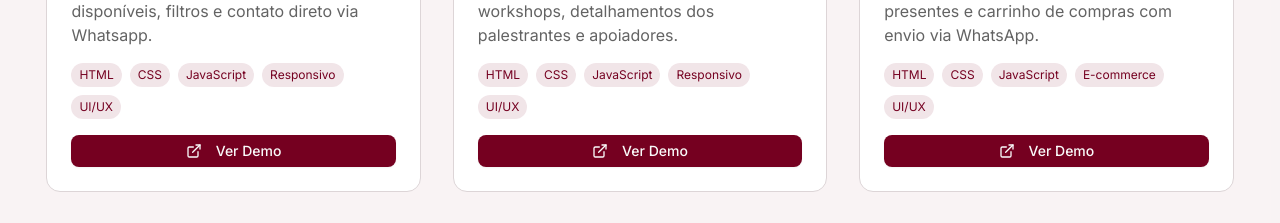
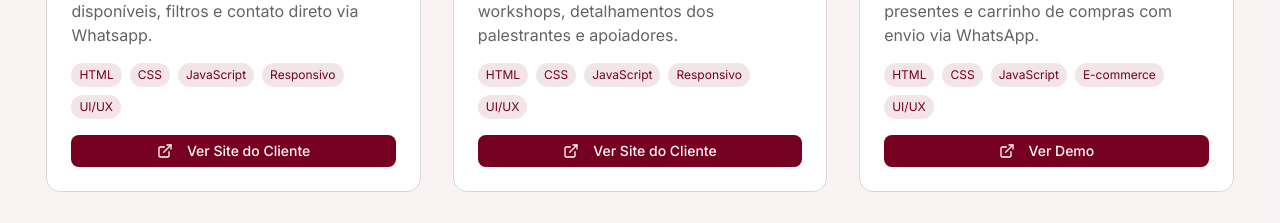
Before and after one commit to renanponick/SPA-portfolio, a React (Vite) app: page / in a window 1280 px wide. Shown: the part 1960-2183 px from the top of the page. Built offline with nearby package versions, Linux system fonts and the light colour scheme.

Commit message:
Sync: Commit automático

```diff
--- a/src/components/Projects.jsx
+++ b/src/components/Projects.jsx
@@ -67,7 +67,7 @@ const Projects = () => {
                     onClick={() => window.open(project.liveUrl, '_blank')}
                   >
                     <ExternalLink className="w-4 h-4 mr-2" />
-                    Ver Demo
+                    { project.isClient ? "Ver Site do Cliente" : "Ver Demo" }
                   </Button>
                 </div>
               </div>
--- a/src/data/projects.js
+++ b/src/data/projects.js
@@ -15,14 +15,16 @@ export const projects = [
       description: "Plantaforma de cursos do SENAC Hub - Joinville, com apresentação dos cursos disponíveis, filtros e contato direto via Whatsapp.",
       image: hubCapa,
       technologies: ["HTML", "CSS", "JavaScript", "Responsivo", "UI/UX"],
-      liveUrl: "https://senachubdetecnologia.sc.senac.br/"
+      liveUrl: "https://senachubdetecnologia.sc.senac.br/",
+      isClient: true
     },
     {
       title: "SENAC Tech - Joinville",
       description: "Plataforma de Evento do SENAC Hub - Joinville, com apresentação das palestras, workshops, detalhamentos dos palestrantes e apoiadores.",
       image: techCapa,
       technologies: ["HTML", "CSS", "JavaScript", "Responsivo", "UI/UX"],
-      liveUrl: "http://senactech.sc.senac.br/"
+      liveUrl: "http://senactech.sc.senac.br/",
+      isClient: true
     },
     {
       title: "Doceria",
```
